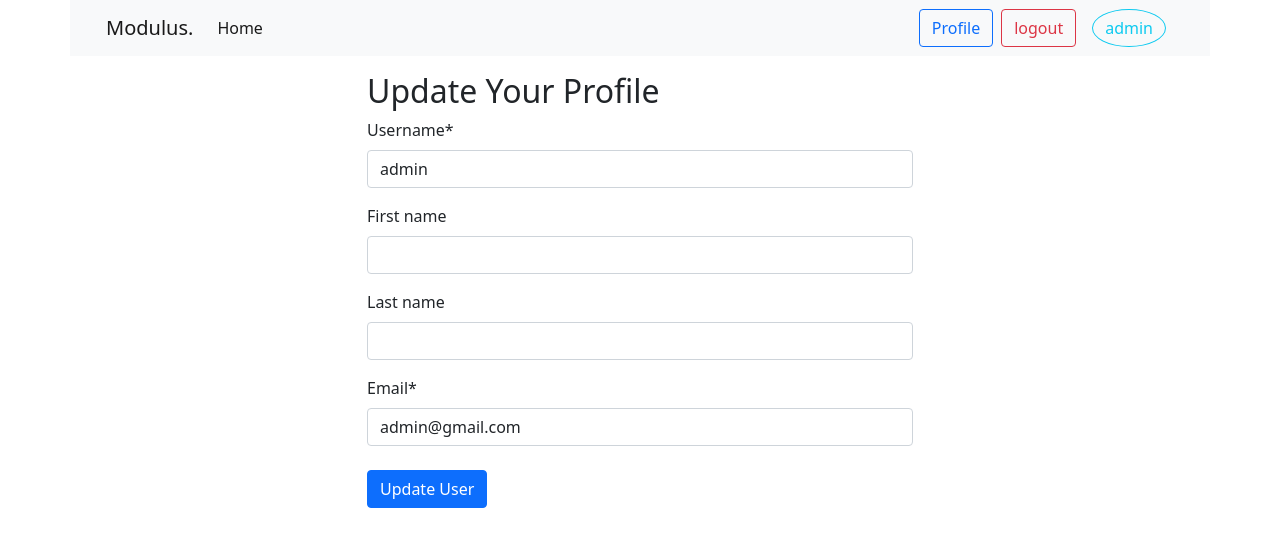
After one commit to mhnayeem2000/Django_projects, a Django app: page /profile_update/ in a window 1280 px wide. The commit adds this page. Shown: the top 547 px of the page. Run offline with Django 5.2, Linux system fonts and the light colour scheme; a user stored in the database is signed in; some libraries are stand-ins or nearby versions.

Commit message:
Update Profile

```diff
--- a/auth/my_app/forms.py
+++ b/auth/my_app/forms.py
@@ -1,5 +1,5 @@
 from django.contrib.auth.models import User
-from django.contrib.auth.forms import UserCreationForm
+from django.contrib.auth.forms import UserCreationForm,UserChangeForm
 from django import forms
 
 class registrationForm(UserCreationForm):
@@ -12,3 +12,17 @@ class registrationForm(UserCreationForm):
             'password1': None,
             'password2': None,
         }
+
+
+
+class update_user(UserChangeForm):
+    email = forms.EmailField(widget=forms.TextInput(attrs={ 'id': 'required'}))
+    password = None
+    class Meta:
+        model = User
+        fields = ['username','first_name', 'last_name','email']
+        help_texts = {
+            'username': None,
+            'password1': None,
+            'password2': None,
+        }
--- a/auth/my_app/templates/base.html
+++ b/auth/my_app/templates/base.html
@@ -27,6 +27,7 @@
                     <form class="d-flex">
                       <a href="{% url 'profile' %}" class="btn btn-outline-primary" type="submit">Profile</a>
                       <a href="{% url 'logout' %}" class="btn btn-outline-danger mx-2" type="submit">logout</a>
+                      <a href="{% url 'profile' %}" class="btn btn-outline-info mx-2 rounded-circle" type="submit">{{user}}</a>
                     </form>
                   </div>
                 </div>
--- /dev/null
+++ b/auth/my_app/templates/update_user.html
@@ -0,0 +1,11 @@
+{% extends 'base.html' %}
+{% load crispy_forms_tags %}
+
+{% block content %}
+<form method="POST" style="width: 50%; margin: auto;" novalidate>
+    <h2 class="mt-3" >Update Your Profile </h2>
+    {% csrf_token %}
+    {{form | crispy }}
+    <button type="submit" class="btn btn-primary my-2">Update User</button>
+</form>
+{% endblock %}
--- a/auth/my_app/urls.py
+++ b/auth/my_app/urls.py
@@ -5,7 +5,10 @@ urlpatterns = [
     path('', views.home , name='homepage'),
     path('login/', views.user_login, name='login'),
     path('logout/', views.user_logout, name='logout'),
+    path('change_pass/', views.change_password, name='change_password'),
+    path('change_pass2/', views.change_password_without_old, name='change_password2'),
     path('profile/', views.profile, name='profile'),
+    path('profile_update/', views.updateuser, name='profile_update'),
     path('register/', views.register , name='register'),
     path('user_create_success', views.user_create_success, name='user_create_success'),
 ]
--- a/auth/my_app/views.py
+++ b/auth/my_app/views.py
@@ -1,7 +1,7 @@
 from django.shortcuts import render,redirect
-from . forms import registrationForm
-from django.contrib.auth.forms import AuthenticationForm
-from django.contrib.auth import  authenticate, login, logout
+from .forms import registrationForm , update_user
+from django.contrib.auth.forms import AuthenticationForm , SetPasswordForm , PasswordChangeForm
+from django.contrib.auth import  authenticate, login, logout , update_session_auth_hash
 # Create your views here.
 
 def home(request):
@@ -47,5 +47,50 @@ def register(request):
     else:
         return redirect('profile')
 
+
+def change_password(request):
+    if request.user.is_authenticated:
+        if request.method == 'POST':
+            form =  PasswordChangeForm(user = request.user , data = request.POST)
+            if form.is_valid():
+                user = form.save()
+                update_session_auth_hash(request, user)
+                return redirect('profile')
+        else:
+            form = PasswordChangeForm(user = request.user)
+        return render(request, 'chagepass.html', {'form': form})
+    else:
+        return redirect('login')
+
+def change_password_without_old(request):
+    if request.user.is_authenticated:
+        if request.method == 'POST':
+            form =  SetPasswordForm(user = request.user , data = request.POST)
+            if form.is_valid():
+                user = form.save()
+                update_session_auth_hash(request, user)
+                return redirect('profile')
+        else:
+            form = SetPasswordForm(user = request.user)
+        return render(request, 'chagepass2.html', {'form': form})
+    else:
+        return redirect('login')
+
+
 def user_create_success(request):
     return render(request, 'user_succ.html')
+
+
+
+def updateuser(request):
+    if request.user.is_authenticated:
+        if request.method == 'POST':
+            form = update_user(request.POST, instance=request.user)
+            if form.is_valid():
+                form.save()
+                return redirect('profile')
+        else:
+            form = update_user(instance=request.user)
+        return render(request, 'update_user.html', {'form': form})
+    else:
+        return redirect('login')
```
Also changed, not shown: auth/my_app/templates/chagepass.html (added, +11 -0 lines), auth/my_app/templates/chagepass2.html (added, +11 -0 lines), auth/my_app/templates/profile.html (+15 -0 lines), auth/db.sqlite3.
